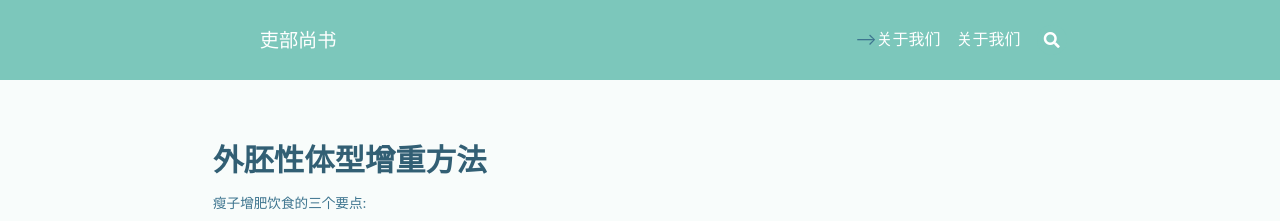
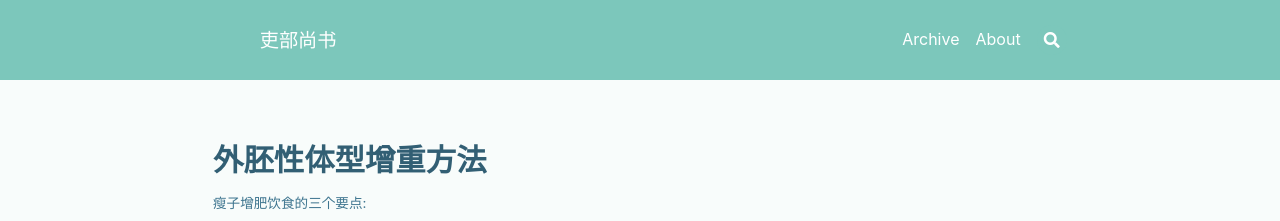
Before and after one commit to zc1321/zc1321.github.io, a Jekyll site: the page built from index.html, in a window 1280 px wide. Shown: the top 221 px of the page. Built offline with Jekyll 4.4.1, drawn with Linux system fonts in a browser that asks for light colours; nearby versions of some CDN libraries; the list of posts is cut into pages by our own code.

Commit message:
Update header.html

```diff
--- a/_includes/header.html
+++ b/_includes/header.html
@@ -29,11 +29,11 @@
             {%- assign _page_url = __return -%}
             {%- include snippets/get-string-from-locale-config.html locale=_item.titles -%}
             {%- if _nav_url == _page_url or page.nav_key and _item.key and page.nav_key == _item.key -%}
-              <li class="navigation__item navigation__item--active"><a href="{{ _nav_url }}">记录</a></li>
-            <!--{%- else -%}-->
-              <li class="navigation__item"><a href="{{ _nav_url }}">关于我们</a></li>
-          <!--  {%- endif -%}
-          {%- endfor -%}-->
+              <li class="navigation__item navigation__item--active"><a href="{{ _nav_url }}">{%- if _item.title -%}{{ _item.title }}{%- else -%}{{ __return }}{%- endif -%}</a></li>
+            {%- else -%}
+              <li class="navigation__item"><a href="{{ _nav_url }}">{%- if _item.title -%}{{ _item.title }}{%- else -%}{{ __return }}{%- endif -%}</a></li>
+           {%- endif -%}
+          {%- endfor -%}
           {%- if site.search.provider -%}
             <li><button class="button button--secondary button--circle search-button js-search-toggle"><i class="fas fa-search"></i></button></li>
           {%- endif -%}
```
